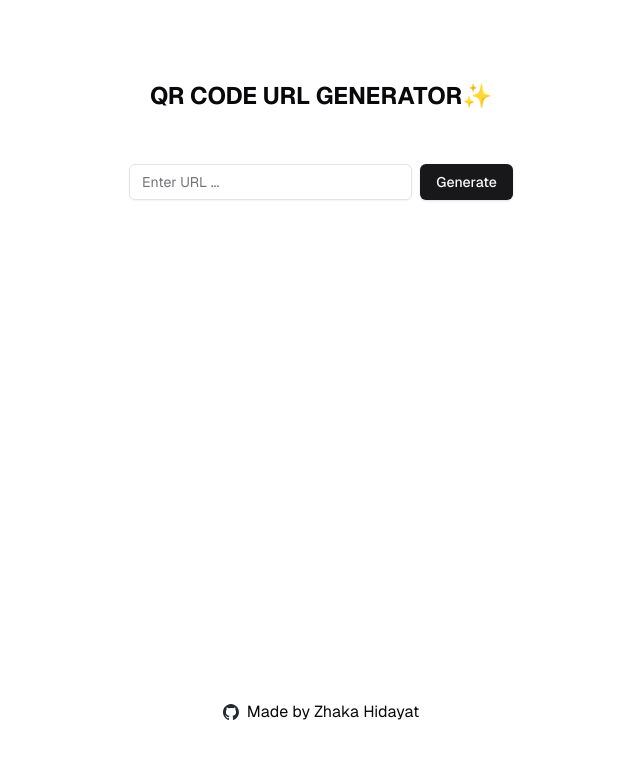
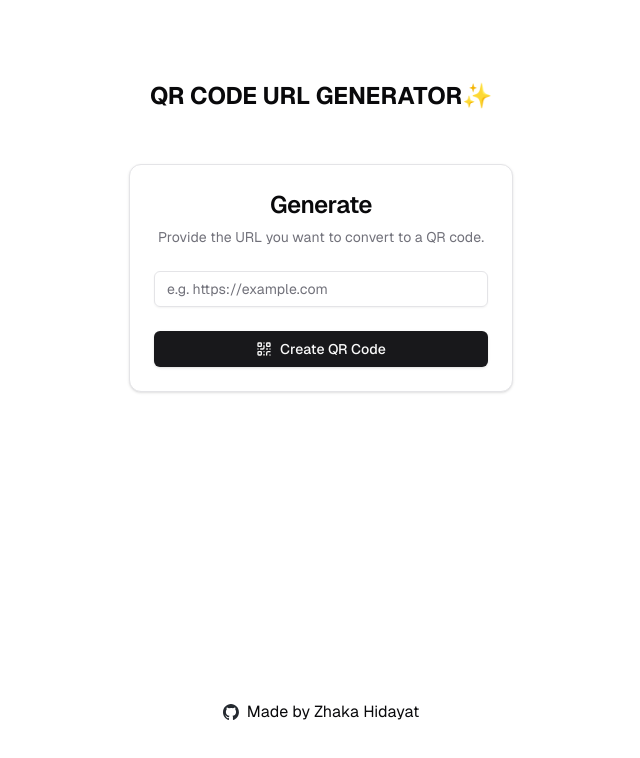
Before and after one commit to zhakazx/qrcode-url-generator, a Next.js app: page / in a window 1280 px wide. Shown: the top 758 px of the page, without its empty margins (319-959 px from the left). Built offline with nearby package versions, Linux system fonts and the light colour scheme.

Commit message:
feat(main): implement placeholder UI for QR Code generation

```diff
--- a/components/main.tsx
+++ b/components/main.tsx
@@ -1,18 +1,39 @@
+import { QrCode } from "lucide-react"
 import { Button } from "./ui/button";
 import { Input } from "./ui/input";
+import {
+  Card,
+  CardContent,
+  CardDescription,
+  CardFooter,
+  CardHeader,
+  CardTitle,
+} from "./ui/card";
 
 export default function Main() {
   return (
     <main className="flex flex-col md:flex-row gap-8 row-start-2 w-full md:justify-center items-center sm:items-start">
       <div className="grid w-full max-w-sm items-center gap-1.5">
-        <div className="flex flex-row gap-2">
-          <Input
-            type="text"
-            id="url"
-            placeholder="Enter URL ..."
-          />
-          <Button>Generate</Button>
-        </div>
+        <Card className="w-full">
+          <CardHeader className="text-center">
+            <CardTitle className="text-2xl">Generate</CardTitle>
+            <CardDescription>Provide the URL you want to convert to a QR code.</CardDescription>
+          </CardHeader>
+          <CardContent>
+            <form>
+              <div className="grid w-full items-center gap-4">
+                <div className="flex flex-col space-y-1.5">
+                  <Input id="url" placeholder="e.g. https://example.com" />
+                </div>
+              </div>
+            </form>
+          </CardContent>
+          <CardFooter>
+            <Button className="w-full">
+              <QrCode className="mr-2 h-4 w-4" /> Create QR Code
+            </Button>
+          </CardFooter>
+        </Card>
       </div>
     </main>
   );
```
